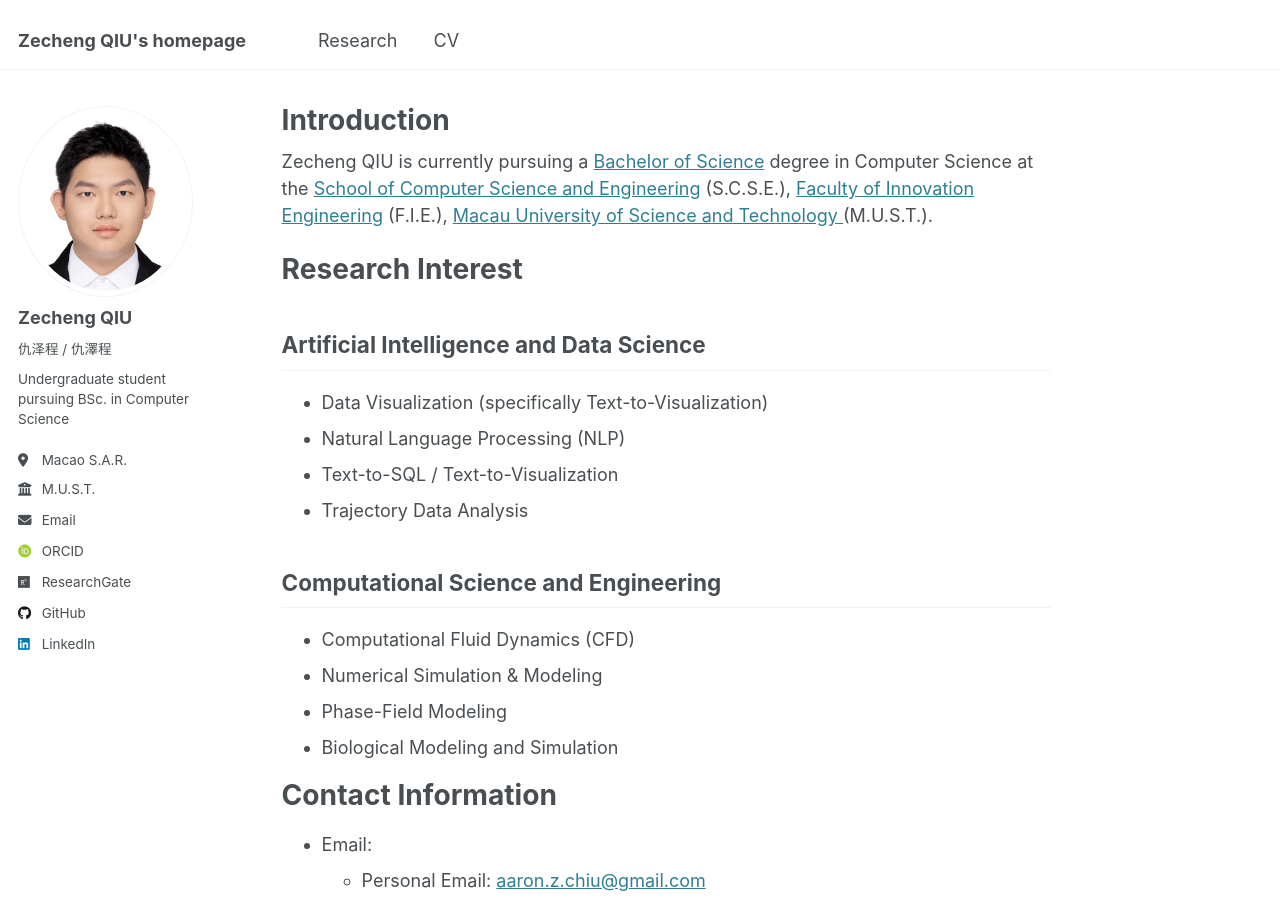
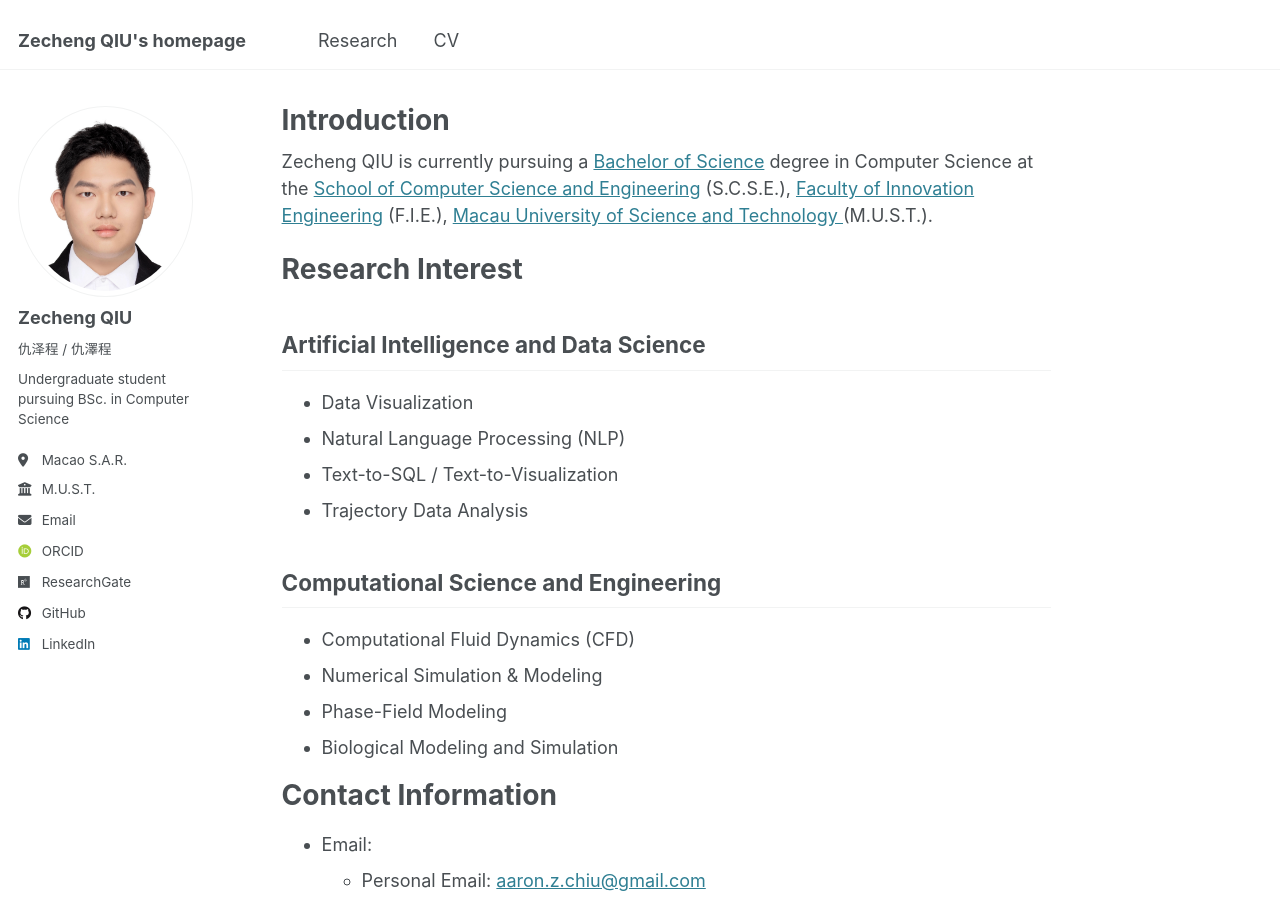
Before and after one commit to aaron-z-chiu/aaron-z-chiu.github.io, a Jekyll site: the page built from _pages/about.md, in a window 1280 px wide and 900 px high. Built offline with Jekyll 4.4.1, drawn with Linux system fonts in a browser that asks for light colours; some web fonts are replaced.

Commit message:
research interest

```diff
--- a/_pages/about.md
+++ b/_pages/about.md
@@ -15,7 +15,7 @@ Research Interest
 
 Artificial Intelligence and Data Science
 ------
-* Data Visualization (specifically Text-to-Visualization)
+* Data Visualization
 * Natural Language Processing (NLP)
 * Text-to-SQL / Text-to-Visualization
 * Trajectory Data Analysis
```
